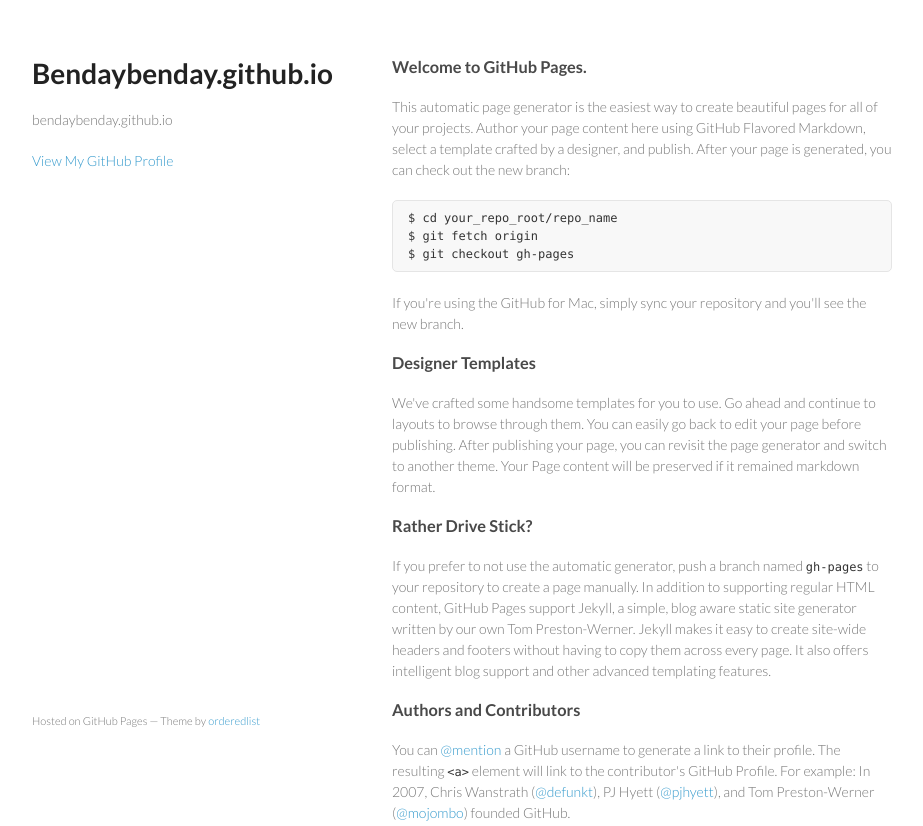
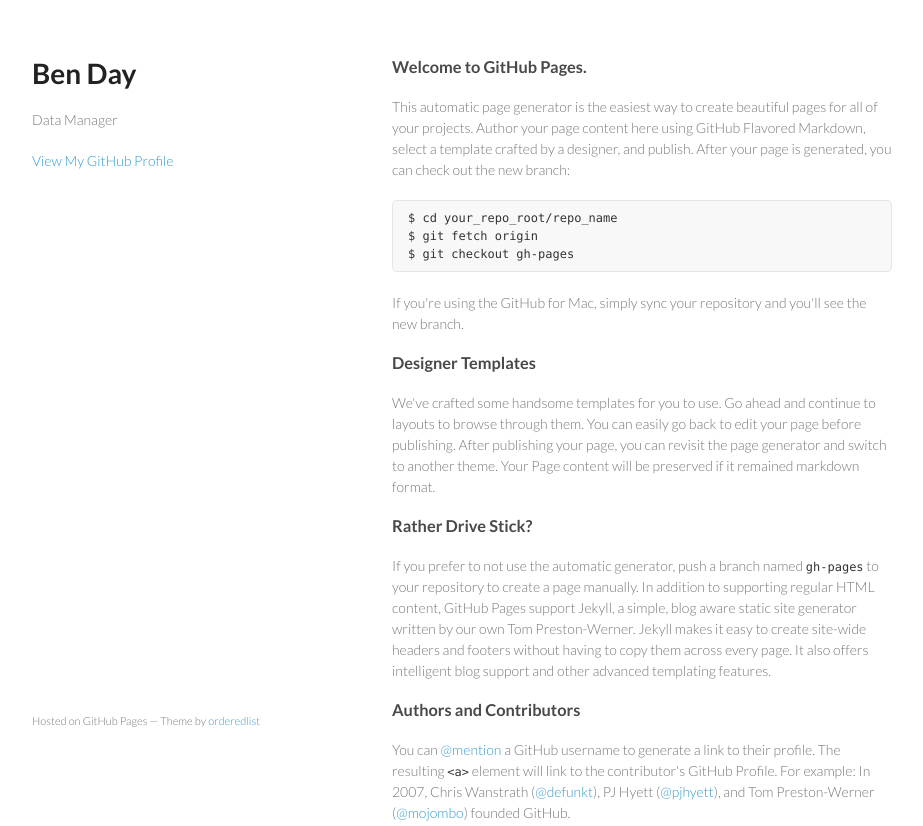
Before and after one commit to bendaybenday/bendaybenday.github.io, a plain HTML site: page index.html in a window 1280 px wide. Shown: the top 826 px of the page, without its empty margins (178-1101 px from the left). Drawn offline with Linux system fonts and the light colour scheme.

Commit message:
Updated index.html

```diff
--- a/index.html
+++ b/index.html
@@ -15,8 +15,8 @@
   <body>
     <div class="wrapper">
       <header>
-        <h1>Bendaybenday.github.io</h1>
-        <p>bendaybenday.github.io</p>
+        <h1>Ben Day</h1>
+        <p>Data Manager</p>
 
 
         <p class="view"><a href="https://github.com/bendaybenday">View My GitHub Profile</a></p>
```
